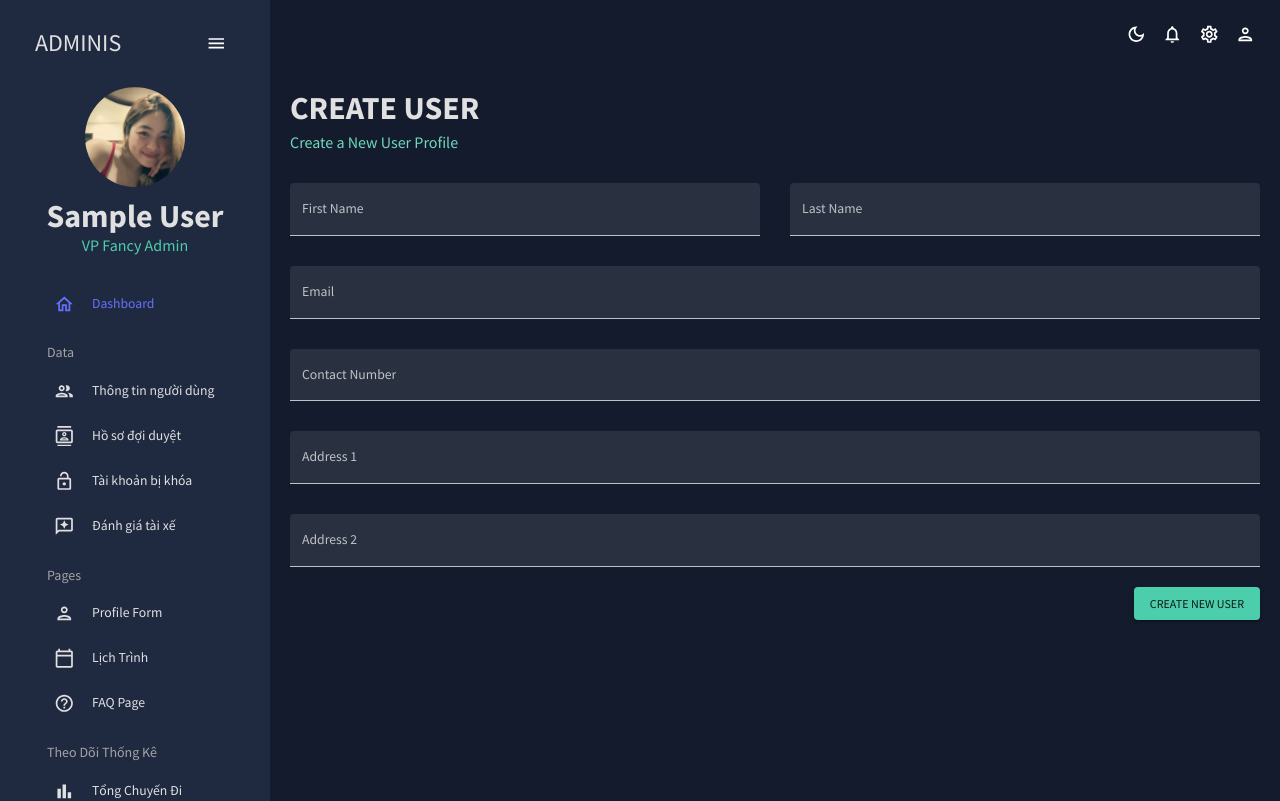
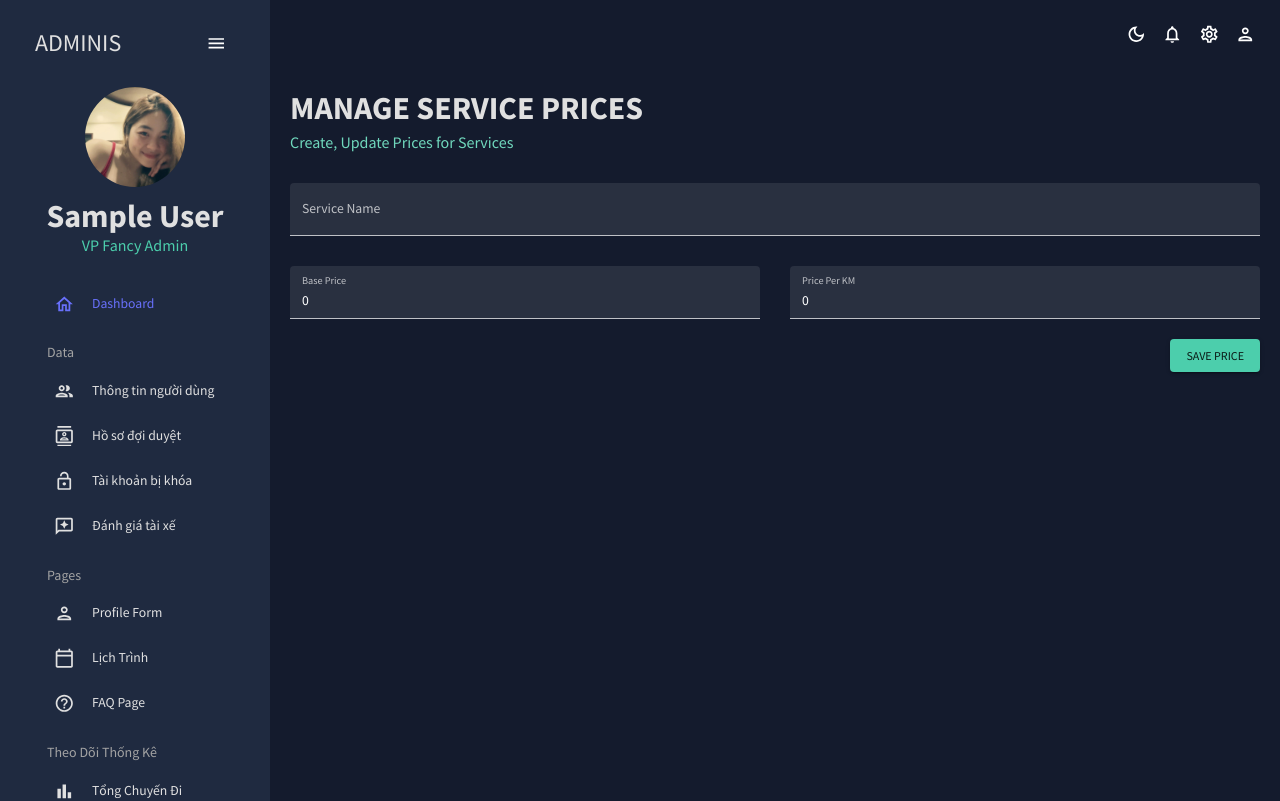
Before and after one commit to Iceiams/Flexiride-Frontend-Web, a React (Create React App) app: page /form in a window 1280 px wide. Shown: the top 801 px of the page. Built offline with nearby package versions, Linux system fonts and the light colour scheme; sample sign-in values are in the browser's storage.

Commit message:
dashboard

```diff
--- a/src/components/PieChart.jsx
+++ b/src/components/PieChart.jsx
@@ -274,7 +274,7 @@ const Charts = () => {
 
       {/* Biểu đồ 1: Traditional Rides */}
       <div style={{ height: 400 }}>
-        <h3 style={{ textAlign: "center", fontFamily: "monospace" }}>
+        <h3 style={{ textAlign: "center", fontFamily: "Roboto, sans-serif" }}>
           BIỂU ĐỒ THEO DÕI TRẠNG THÁI DỊCH VỤ ĐẶT XE
         </h3>
         <ResponsiveBar
@@ -330,7 +330,7 @@ const Charts = () => {
                 border: "1px solid #ccc",
                 borderRadius: "3px",
                 color: "#404040",
-                fontFamily: "sans-serif",
+                fontFamily: "Roboto, sans-serif",
               }}
             >
               {/* Hình vuông hiển thị màu */}
@@ -355,7 +355,7 @@ const Charts = () => {
 
       {/* Biểu đồ 2: Carpool Rides */}
       <div style={{ height: 400, paddingTop: "50px" }}>
-        <h3 style={{ textAlign: "center", fontFamily: "monospace" }}>
+        <h3 style={{ textAlign: "center", fontFamily: "Roboto, sans-serif" }}>
           BIỂU ĐỒ THEO DÕI TRẠNG THÁI DỊCH VỤ XE GHÉP
         </h3>
         <ResponsiveBar
@@ -413,7 +413,7 @@ const Charts = () => {
                 border: "1px solid #ccc",
                 borderRadius: "3px",
                 color: "#404040",
-                fontFamily: "sans-serif",
+                fontFamily: "Roboto, sans-serif",
               }}
             >
               {/* Hình vuông hiển thị màu */}
@@ -438,7 +438,7 @@ const Charts = () => {
 
       {/* Biểu đồ 3: Total Rides Comparison */}
       <div style={{ height: 400, paddingTop: "50px" }}>
-        <h3 style={{ textAlign: "center", fontFamily: "monospace" }}>
+        <h3 style={{ textAlign: "center", fontFamily: "Roboto, sans-serif" }}>
           BIỂU ĐỒ TỔNG SỐ CHUYẾN ĐI 3 DỊCH VỤ
         </h3>
         <ResponsivePie
--- a/src/scenes/dashboard/index.jsx
+++ b/src/scenes/dashboard/index.jsx
@@ -69,7 +69,7 @@ const Dashboard = () => {
       <Box display="flex" justifyContent="space-between" alignItems="center">
         <Header title="DASHBOARD" subtitle="Welcome to FRide dashboard" />
 
-        <Box>
+        {/* <Box>
           <Button
             sx={{
               backgroundColor: colors.blueAccent[700],
@@ -82,7 +82,7 @@ const Dashboard = () => {
             <DownloadOutlinedIcon sx={{ mr: "10px" }} />
             Download Reports
           </Button>
-        </Box>
+        </Box> */}
       </Box>
 
       {/* GRID & CHARTS */}
--- a/src/scenes/form/index.jsx
+++ b/src/scenes/form/index.jsx
@@ -4,21 +4,25 @@ import * as yup from "yup";
 import useMediaQuery from "@mui/material/useMediaQuery";
 import Header from "../../components/Header";
 
-const Form = () => {
+const PriceForm = () => {
   const isNonMobile = useMediaQuery("(min-width:600px)");
 
   const handleFormSubmit = (values) => {
-    console.log(values);
+    console.log("Submitted values:", values);
+    // Add logic here to send the data to the backend (e.g., via fetch or axios)
   };
 
   return (
     <Box m="20px">
-      <Header title="CREATE USER" subtitle="Create a New User Profile" />
+      <Header
+        title="MANAGE SERVICE PRICES"
+        subtitle="Create, Update Prices for Services"
+      />
 
       <Formik
         onSubmit={handleFormSubmit}
         initialValues={initialValues}
-        validationSchema={checkoutSchema}
+        validationSchema={priceSchema}
       >
         {({
           values,
@@ -41,84 +45,45 @@ const Form = () => {
                 fullWidth
                 variant="filled"
                 type="text"
-                label="First Name"
+                label="Service Name"
                 onBlur={handleBlur}
                 onChange={handleChange}
-                value={values.firstName}
-                name="firstName"
-                error={!!touched.firstName && !!errors.firstName}
-                helperText={touched.firstName && errors.firstName}
+                value={values.serviceName}
+                name="serviceName"
+                error={!!touched.serviceName && !!errors.serviceName}
+                helperText={touched.serviceName && errors.serviceName}
+                sx={{ gridColumn: "span 4" }}
+              />
+              <TextField
+                fullWidth
+                variant="filled"
+                type="number"
+                label="Base Price"
+                onBlur={handleBlur}
+                onChange={handleChange}
+                value={values.basePrice}
+                name="basePrice"
+                error={!!touched.basePrice && !!errors.basePrice}
+                helperText={touched.basePrice && errors.basePrice}
                 sx={{ gridColumn: "span 2" }}
               />
               <TextField
                 fullWidth
                 variant="filled"
-                type="text"
-                label="Last Name"
+                type="number"
+                label="Price Per KM"
                 onBlur={handleBlur}
                 onChange={handleChange}
-                value={values.lastName}
-                name="lastName"
-                error={!!touched.lastName && !!errors.lastName}
-                helperText={touched.lastName && errors.lastName}
+                value={values.pricePerKm}
+                name="pricePerKm"
+                error={!!touched.pricePerKm && !!errors.pricePerKm}
+                helperText={touched.pricePerKm && errors.pricePerKm}
                 sx={{ gridColumn: "span 2" }}
-              />
-              <TextField
-                fullWidth
-                variant="filled"
-                type="text"
-                label="Email"
-                onBlur={handleBlur}
-                onChange={handleChange}
-                value={values.email}
-                name="email"
-                error={!!touched.email && !!errors.email}
-                helperText={touched.email && errors.email}
-                sx={{ gridColumn: "span 4" }}
-              />
-              <TextField
-                fullWidth
-                variant="filled"
-                type="text"
-                label="Contact Number"
-                onBlur={handleBlur}
-                onChange={handleChange}
-                value={values.contact}
-                name="contact"
-                error={!!touched.contact && !!errors.contact}
-                helperText={touched.contact && errors.contact}
-                sx={{ gridColumn: "span 4" }}
-              />
-              <TextField
-                fullWidth
-                variant="filled"
-                type="text"
-                label="Address 1"
-                onBlur={handleBlur}
-                onChange={handleChange}
-                value={values.address1}
-                name="address1"
-                error={!!touched.address1 && !!errors.address1}
-                helperText={touched.address1 && errors.address1}
-                sx={{ gridColumn: "span 4" }}
-              />
-              <TextField
-                fullWidth
-                variant="filled"
-                type="text"
-                label="Address 2"
-                onBlur={handleBlur}
-                onChange={handleChange}
-                value={values.address2}
-                name="address2"
-                error={!!touched.address2 && !!errors.address2}
-                helperText={touched.address2 && errors.address2}
-                sx={{ gridColumn: "span 4" }}
               />
             </Box>
             <Box display="flex" justifyContent="end" mt="20px">
               <Button type="submit" color="secondary" variant="contained">
-                Create New User
+                Save Price
               </Button>
             </Box>
           </form>
@@ -128,27 +93,22 @@ const Form = () => {
   );
 };
 
-const phoneRegExp =
-  /^((\+[1-9]{1,4}[ -]?)|(\([0-9]{2,3}\)[ -]?)|([0-9]{2,4})[ -]?)*?[0-9]{3,4}[ -]?[0-9]{3,4}$/;
+const priceSchema = yup.object().shape({
+  serviceName: yup.string().required("Service name is required"),
+  basePrice: yup
+    .number()
+    .min(0, "Base price must be greater than or equal to 0")
+    .required("Base price is required"),
+  pricePerKm: yup
+    .number()
+    .min(0, "Price per KM must be greater than or equal to 0")
+    .required("Price per KM is required"),
+});
 
-const checkoutSchema = yup.object().shape({
-  firstName: yup.string().required("required"),
-  lastName: yup.string().required("required"),
-  email: yup.string().email("invalid email").required("required"),
-  contact: yup
-    .string()
-    .matches(phoneRegExp, "Phone number is not valid")
-    .required("required"),
-  address1: yup.string().required("required"),
-  address2: yup.string().required("required"),
-});
 const initialValues = {
-  firstName: "",
-  lastName: "",
-  email: "",
-  contact: "",
-  address1: "",
-  address2: "",
+  serviceName: "", // E.g., "Traditional", "Carpool", "Driver Services"
+  basePrice: 0,
+  pricePerKm: 0,
 };
 
-export default Form;
+export default PriceForm;
```
